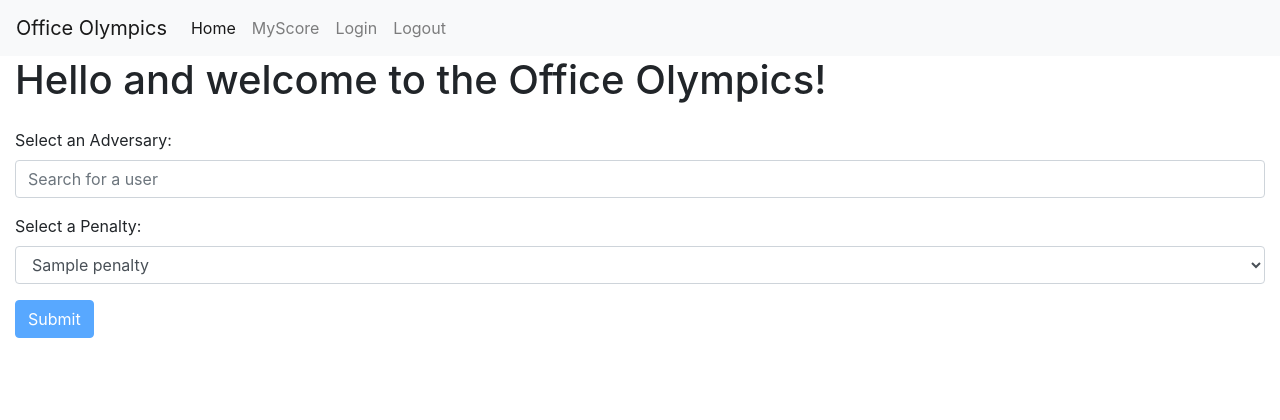
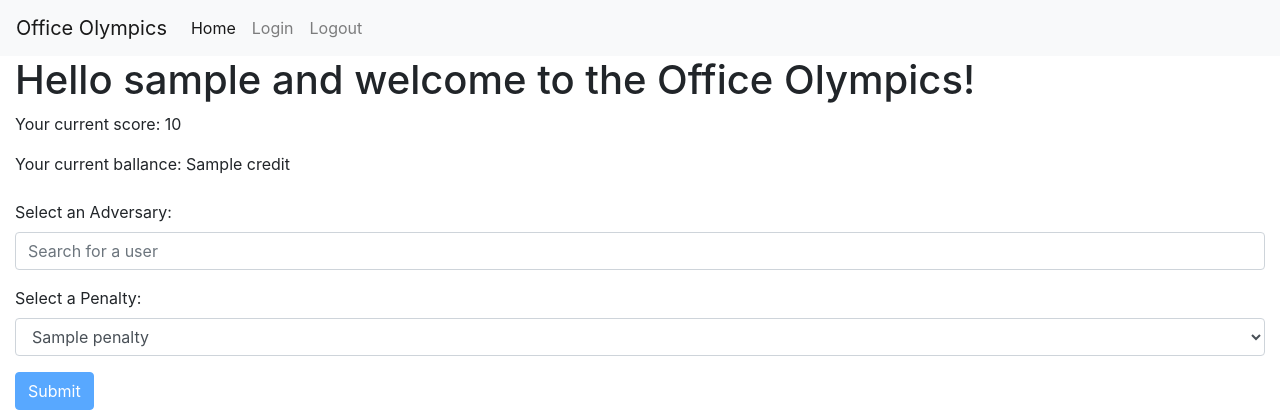
Before and after one commit to noahfraiture/undercoverUnicorns, a Flask app: template website/flaskProject/templates/home.html in a window 1280 px wide. Shown: the top 420 px of the page. Run offline with Flask 3, Linux system fonts and the light colour scheme; the template is opened without the code that fills it: most values are stand-ins (such as "Sample title", 1, 10 or a date in 2020).

Commit message:
suppresion de la page myscore

```diff
--- a/website/flaskProject/app.py
+++ b/website/flaskProject/app.py
@@ -24,11 +24,19 @@ class users_scores(db.Model):
 @app.route('/')
 def home():
     if "user" in session:
+        user_name = session["user"]
+        user_data = users_scores.query.filter_by(name=user_name).first()
+        if user_data:
+            score = user_data.score
+            credit = user_data.credit
+        else: #should never be in this case
+            score = 0
+            credit = 0
         penalties = ["Get half his credit", "See score board", "Inputs block box", "Move cursor randomly", "Push commit",
                      "Kill random navigation tab", "Refresh his tab", "Destroy his navigation page",
                      "Change his current tab"]
         contestants = users_scores.query.all()
-        return render_template("home.html", contestants=contestants, penalties=penalties)
+        return render_template("home.html", user_name=user_name, score=score, credit=credit, contestants=contestants, penalties=penalties)
     else:
         flash("Please login first")
         return redirect(url_for("login"))
@@ -64,26 +72,6 @@ def login():
             flash("Already logged in", "info")
             return redirect(url_for("home"))
         return render_template("login.html")
-
-
-@app.route("/user")
-def user():
-    if "user" in session:
-        user_name = session["user"]
-        user_data = users_scores.query.filter_by(name=user_name).first()
-        if user_data:
-            score = user_data.score
-            credit = user_data.credit
-        else:
-            score = 0
-            credits = 0
-
-        return render_template("user.html", user_name=user_name, score=score, credit=credit)
-    else:
-        flash("Please login first")
-        return redirect(url_for("login"))
-
-
 
 @app.route("/logout")
 def logout():
--- a/website/flaskProject/templates/base.html
+++ b/website/flaskProject/templates/base.html
@@ -16,9 +16,6 @@
         <ul class="navbar-nav">
           <li class="nav-item active">
             <a class="nav-link" href="{{ url_for('home') }}">Home</a>
-          </li>
-          <li class="nav-item">
-            <a class="nav-link" href="{{ url_for('user') }}">MyScore</a>
           </li>
           <li class="nav-item">
             <a class="nav-link" href="{{ url_for('login') }}">Login</a>
--- a/website/flaskProject/templates/home.html
+++ b/website/flaskProject/templates/home.html
@@ -4,7 +4,10 @@
 
 {% block content %}
 
-    <h1>Hello and welcome to the Office Olympics!</h1>
+    <h1>Hello {{ user_name }} and welcome to the Office Olympics!</h1>
+
+    <p>Your current score: {{ score }}</p>
+    <p>Your current ballance: {{ credit }}</p>
 
     <form method="post" action="{{ url_for('perform_penalties') }}" class="my-4" novalidate>
         <div class="form-group">
```
Also changed, not shown: website/flaskProject/templates/user.html (deleted, +0 -9 lines).
